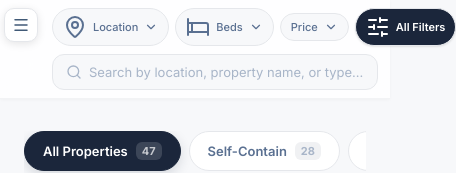
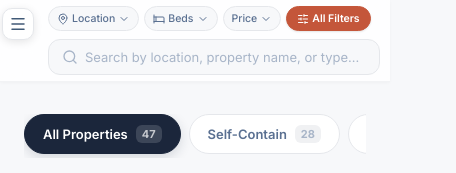
Before and after one commit to idtechnology1999/LandLord, a React (Vite) app: page /home in a window 390 px wide. Shown: the top 173 px of the page, 456 px wide, since content can reach past the window. Built offline with nearby package versions, Linux system fonts and the light colour scheme.

Commit message:
Mobile: compact filter buttons, All Filters uses coral color for visibility, all in one line with hamburger

```diff
--- a/src/styles/home.css
+++ b/src/styles/home.css
@@ -920,14 +920,14 @@
   .filter-bar-inner {
     flex-direction: column;
     align-items: stretch;
-    padding: 8px 12px 8px 52px;
+    padding: 6px 10px 6px 48px;
     gap: 8px;
   }
 
   .filter-actions {
     display: flex;
     flex-wrap: nowrap;
-    gap: 6px;
+    gap: 5px;
     order: -1;
     align-items: center;
     overflow: visible;
@@ -935,13 +935,42 @@
 
   .filter-btn {
     flex-shrink: 0;
-    font-size: 11px;
-    padding: 6px 10px;
+    font-size: 10.5px;
+    padding: 5px 8px;
     white-space: nowrap;
+    gap: 3px;
+  }
+
+  .filter-btn svg {
+    width: 12px;
+    height: 12px;
+  }
+
+  .filter-btn--primary {
+    background: var(--coral-600);
+    color: white;
+    border-color: var(--coral-600);
+    font-weight: 600;
+    padding: 5px 10px;
+    font-size: 10.5px;
+  }
+
+  .filter-btn--primary:hover {
+    background: var(--coral-500);
+    border-color: var(--coral-500);
   }
 
   .filter-location {
     flex-shrink: 0;
+  }
+
+  .filter-location .filter-btn {
+    max-width: 110px;
+  }
+
+  .filter-chevron {
+    width: 11px;
+    height: 11px;
   }
 
   .filter-dropdown-wrap {
--- a/src/styles/layout.css
+++ b/src/styles/layout.css
@@ -671,15 +671,15 @@
   .mobile-menu-btn {
     position: fixed;
     top: 8px;
-    left: 12px;
+    left: 10px;
     z-index: 35;
     background: var(--surface-elevated);
     border-radius: 10px;
     box-shadow: 0 2px 8px rgba(0, 0, 0, 0.1);
     border: 1px solid var(--border);
-    padding: 7px;
-    width: 34px;
-    height: 34px;
+    padding: 6px;
+    width: 32px;
+    height: 32px;
     display: flex;
     align-items: center;
     justify-content: center;
```
